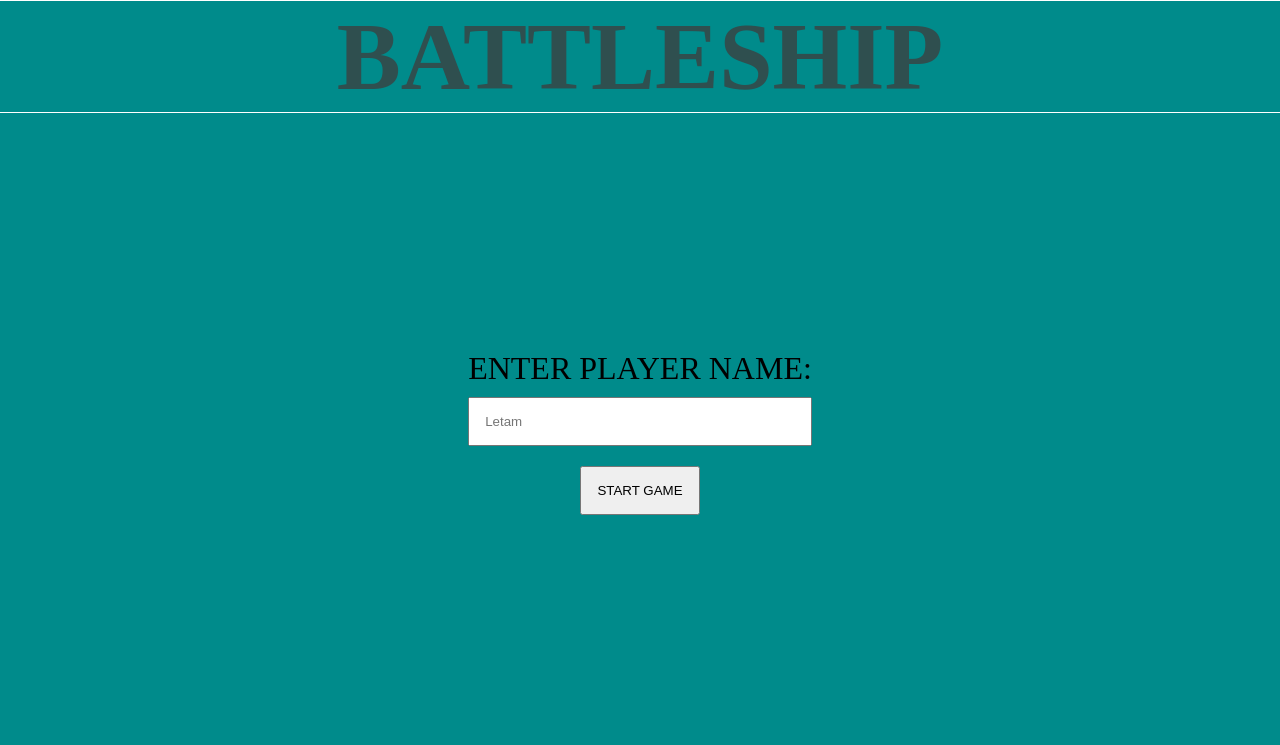
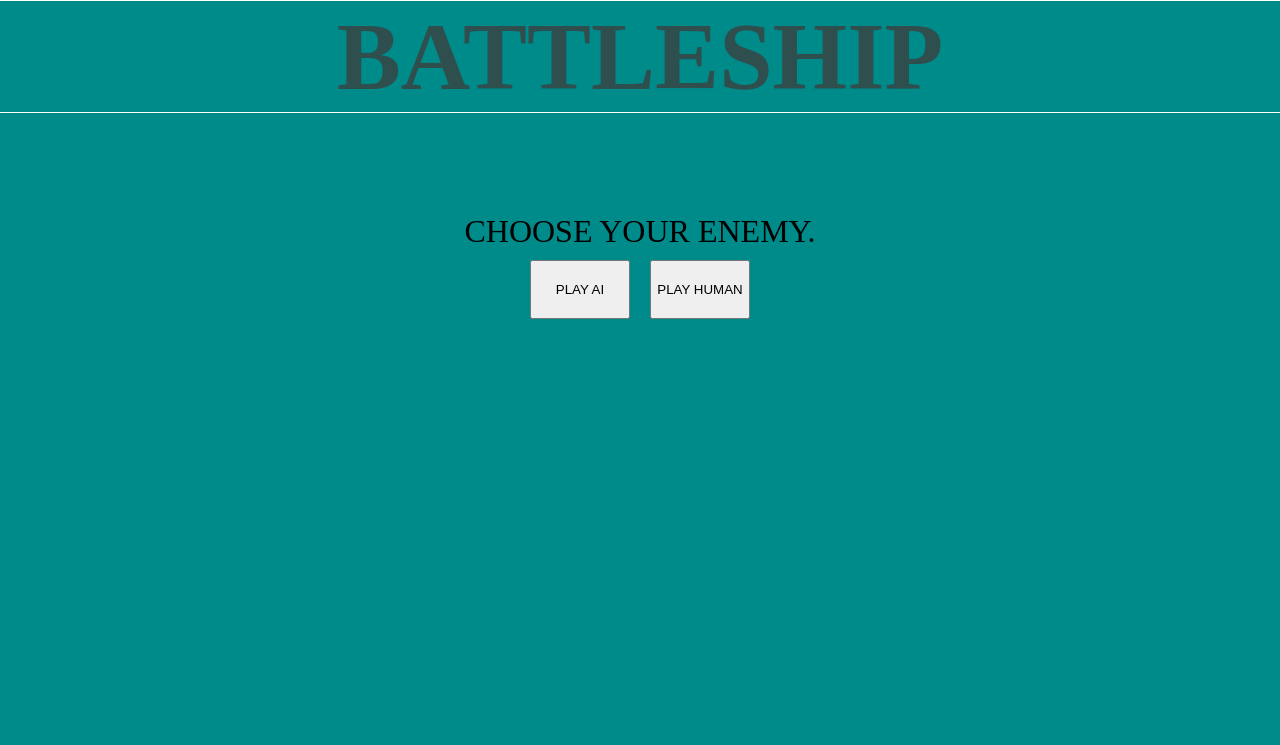
Before and after one commit to IAmYoungbossy/battleship, a website built with webpack: page dist/index.html in a window 1280 px wide. Both pictures are taken after a click on the button "START GAME". Shown: the top 745 px of the page. Built offline with nearby package versions, Linux system fonts and the light colour scheme.

Commit message:
Add choose-player.js to choose between AI or Human enemy battleship

```diff
--- a/src/index.js
+++ b/src/index.js
@@ -1,10 +1,12 @@
 // import createGameboard from "./modules/dom-interactions/dom-gameboard";
 // import { playerShots } from "./modules/dom-interactions/player-vs-computer";
 // import { player1, player2 } from "./modules/player";
+import choosePlayer from "./modules/dom-interactions/choose-player";
 import renderGetNamePage from "./modules/dom-interactions/page-get-name";
 import "./modules/style/style.css";
 
 renderGetNamePage();
+choosePlayer();
 // createGameboard();
 // // playerShots();
 // player1();
--- /dev/null
+++ b/src/modules/dom-interactions/choose-player.js
@@ -0,0 +1,29 @@
+const createGameboard = require("./dom-gameboard");
+const createDomElement = require("./helper-function");
+const { playerShots } = require("./player-vs-computer");
+
+function choosePlayer() {
+  const chooseDiv = createDomElement("div", { class: "choose-div" });
+  const btnDiv = createDomElement("div", { class: "btn-div" });
+  const playAi = createDomElement("button", { class: "play-ai" });
+  const playHuman = createDomElement("button", { class: "play-human" });
+  const getNameDiv = document.querySelector(".input-div");
+  const startBtn = document.querySelector(".start-btn");
+  const instruction = createDomElement("p");
+
+  playAi.textContent = "PLAY AI";
+  playHuman.textContent = "PLAY HUMAN";
+  btnDiv.append(playAi, playHuman);
+  instruction.textContent = "Choose Your Enemy.";
+  chooseDiv.append(instruction, btnDiv);
+  const replaceNameDiv = () => document.body.replaceChild(chooseDiv, getNameDiv);
+  const replaceChooseDiv = () => {
+    const { boardContainer } = createGameboard();
+    document.body.replaceChild(boardContainer, chooseDiv);
+    playerShots();
+  };
+  startBtn.addEventListener("click", replaceNameDiv);
+  if (playAi) playAi.addEventListener("click", replaceChooseDiv);
+}
+
+module.exports = choosePlayer;
--- a/src/modules/dom-interactions/dom-gameboard.js
+++ b/src/modules/dom-interactions/dom-gameboard.js
@@ -3,6 +3,7 @@ const createDomElement = require("./helper-function");
 function createGameboard() {
   const { body } = document;
   const boardContainer = createDomElement("div", { class: "board-container" });
+  // const div = createDomElement("div", { class: "div-con" });
 
   function grids(player, playerGrid) {
     const square = createDomElement("div", { class: player });
@@ -13,9 +14,10 @@ function createGameboard() {
     return { square };
   }
 
-  boardContainer.appendChild(grids("player1-board", "player1-grid space").square);
-  boardContainer.appendChild(grids("player2-board", "player2-grid space").square);
-  body.appendChild(boardContainer);
+  boardContainer.append(grids("player1-board", "player1-grid space").square, grids("player2-board", "player2-grid space").square);
+  // boardContainer.appendChild(grids("player2-board", "player2-grid space").square);
+  // body.appendChild(boardContainer);
+  return { boardContainer };
 }
 
 module.exports = createGameboard;
--- a/src/modules/style/style.css
+++ b/src/modules/style/style.css
@@ -9,7 +9,6 @@ body {
   flex-direction: column;
   height: 100vh;
   align-items: center;
-  justify-content: space-between;
   background-color: darkcyan;
 }
 
@@ -29,6 +28,7 @@ h1 {
   display: flex;
   flex-direction: column;
   gap: 10px;
+  margin-top: 100px;
 }
 
 label {
@@ -43,6 +43,30 @@ input {
   width: fit-content;
   padding: 15px;
   align-self: center;
+}
+
+.choose-div {
+  margin-top: 100px;
+}
+
+.choose-div>p {
+  font-size: 2rem;
+  text-transform: uppercase;
+}
+
+.btn-div {
+  text-align: center;
+  margin-top: 10px;
+}
+
+.play-human {
+  margin-left: 20px;
+}
+
+.play-ai,
+.play-human {
+  width: 100px;
+  padding: 20px 0;
 }
 
 .board-container {
@@ -91,6 +115,7 @@ input {
 
 footer {
   padding: 15px;
+  margin-top: auto;
   text-align: center;
   background-color: white;
   width: -webkit-fill-available;
```
Also changed, not shown: dist/bundle.js.
